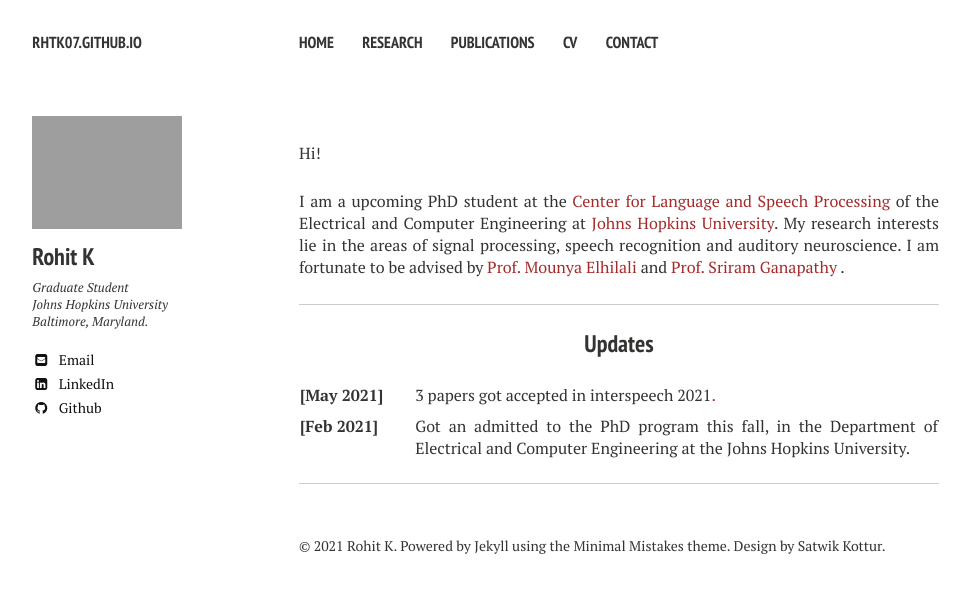
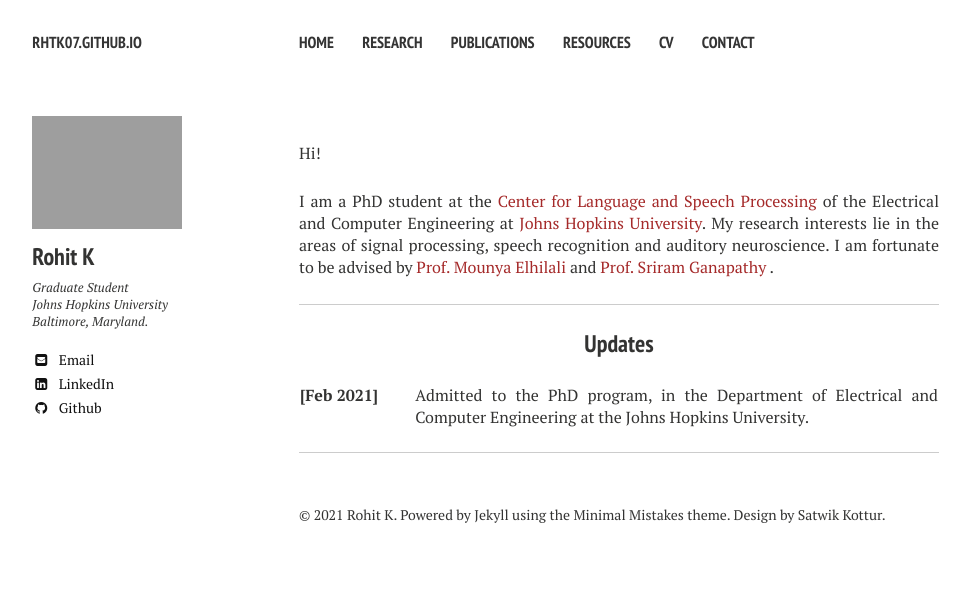
Before and after one commit to RhtK07/RhtK07.github.io, a Jekyll site: the page built from index.md, in a window 1280 px wide. Shown: the top 593 px of the page, without its empty margins (21-991 px from the left). Built offline with Jekyll 4.4.1, drawn with Linux system fonts in a browser that asks for light colours; nearby versions of some CDN libraries.

Commit message:
Changes done in _data folder for adding folder

```diff
--- a/_data/navigation.yml
+++ b/_data/navigation.yml
@@ -9,6 +9,9 @@
 - title: Publications
   url: /publications/
 
+- title: Resources
+  url: /Resources/
+
 - title: CV
   url: /files/cv.pdf
 
--- a/index.md
+++ b/index.md
@@ -11,7 +11,7 @@ Hi!
 
 
 
-I am a upcoming PhD student at the [Center for Language and Speech Processing](https://www.clsp.jhu.edu/) of the Electrical and Computer Engineering at [Johns Hopkins University](https://www.jhu.edu/). My research interests lie in the areas of signal processing, speech recognition and auditory neuroscience. I am fortunate to be advised by [Prof. Mounya Elhilali](http://www.cs.cmu.edu/~fmetze/interACT/Home.html) and [Prof. Sriram Ganapathy](http://www.leap.ee.iisc.ac.in/sriram/) .
+I am a PhD student at the [Center for Language and Speech Processing](https://www.clsp.jhu.edu/) of the Electrical and Computer Engineering at [Johns Hopkins University](https://www.jhu.edu/). My research interests lie in the areas of signal processing, speech recognition and auditory neuroscience. I am fortunate to be advised by [Prof. Mounya Elhilali](http://www.cs.cmu.edu/~fmetze/interACT/Home.html) and [Prof. Sriram Ganapathy](http://www.leap.ee.iisc.ac.in/sriram/) .
 
 
 
@@ -23,13 +23,8 @@ I am a upcoming PhD student at the [Center for Language and Speech Processing](h
     <col width="18%">
     <col width="82%">
     <tr>
-        <td valign="top"><strong>[May 2021]</strong></td>
-        <td> 3 papers got accepted in interspeech 2021<a href="https://www.interspeech2021.org/">.</a>
-        </td>
-    </tr>
-    <tr>
         <td valign="top"><strong>[Feb 2021]</strong></td>
-        <td> Got an admitted to the PhD program this fall, in the Department of Electrical and Computer Engineering at the Johns Hopkins University.
+        <td> Admitted to the PhD program, in the Department of Electrical and Computer Engineering at the Johns Hopkins University.
         </td>
     </tr>
 </table>
```
